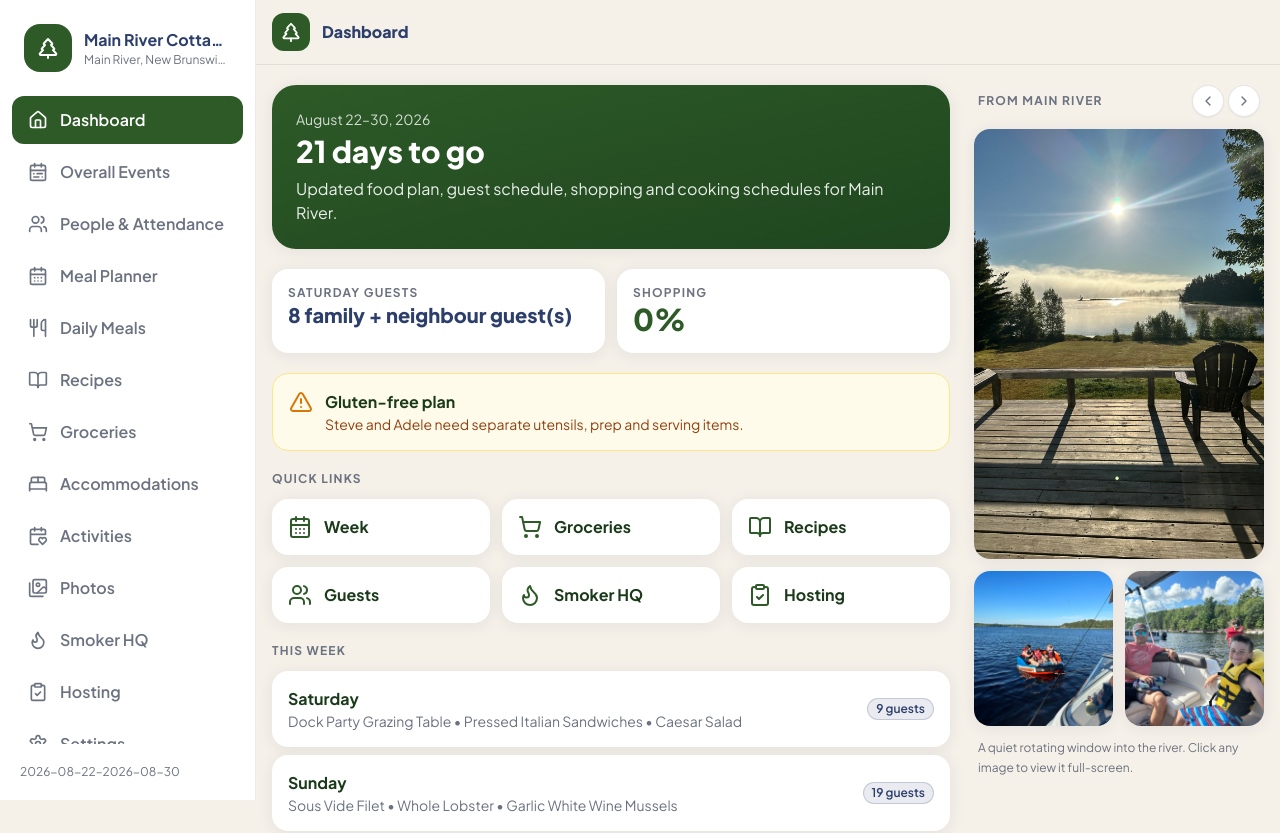
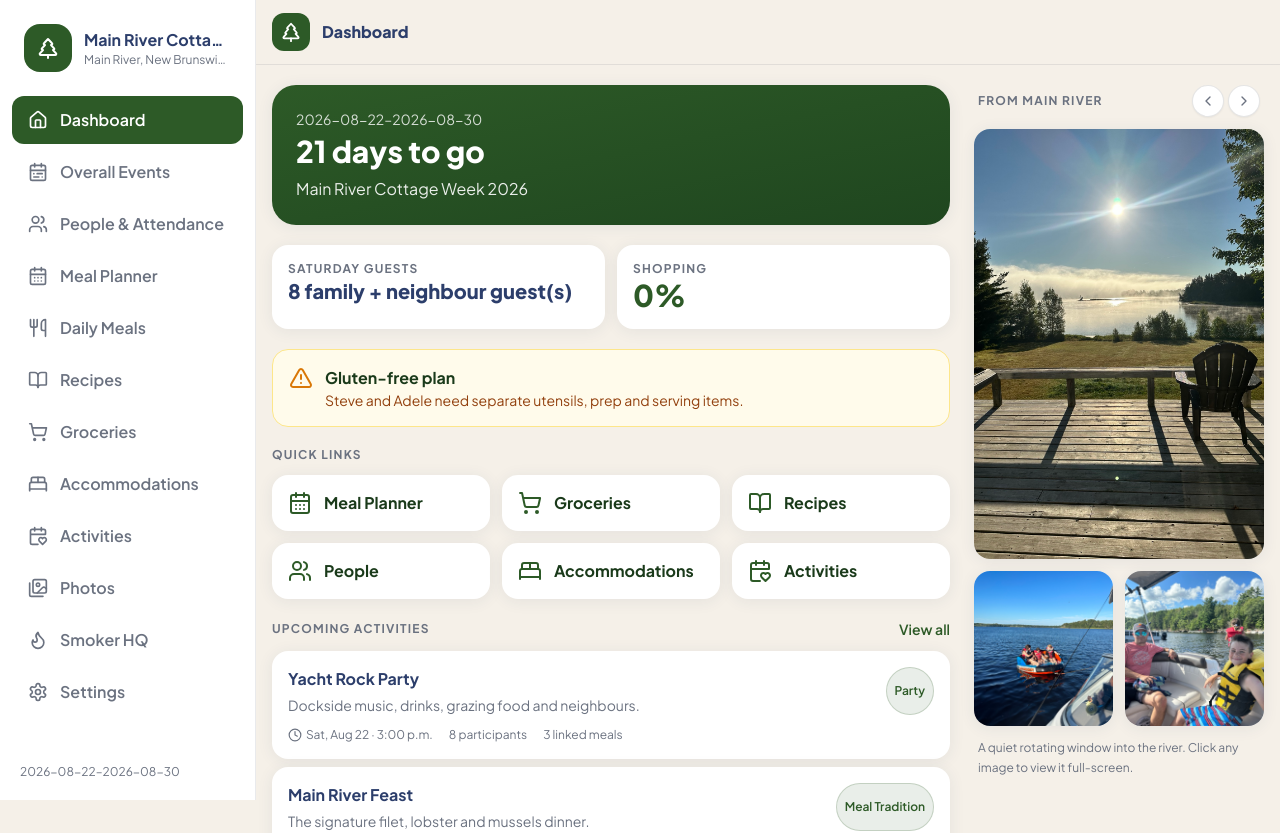
Before and after one commit to deniseblinn-star/main-river-cottage-guide, a React (Vite) app: page / in a window 1280 px wide. Shown: the top 833 px of the page. Built offline with nearby package versions, Linux system fonts and the light colour scheme.

Commit message:
Add dashboard activities and base grocery fixes

```diff
--- a/src/App.jsx
+++ b/src/App.jsx
@@ -10,7 +10,6 @@ import AddRecipe from './pages/AddRecipe'
 import Groceries from './pages/Groceries'
 import Guests from './pages/Guests'
 import SmokerHQ from './pages/SmokerHQ'
-import Hosting from './pages/Hosting'
 import Settings from './pages/Settings'
 import Events from './pages/Events'
 import Photos from './pages/Photos'
@@ -36,7 +35,6 @@ export default function App(){
   <Route path="/groceries" element={<Groceries/>}/>
   <Route path="/guests" element={<Guests/>}/>
   <Route path="/smoker" element={<SmokerHQ/>}/>
-  <Route path="/hosting" element={<Hosting/>}/>
   <Route path="/events" element={<Events/>}/>
   <Route path="/photos" element={<Photos/>}/>
   <Route path="/settings" element={<Settings/>}/>
--- a/src/components/layout/MobileMoreMenu.jsx
+++ b/src/components/layout/MobileMoreMenu.jsx
@@ -1,4 +1,4 @@
 import { Link } from 'react-router-dom'
-import { Utensils, BookOpen, Users, ClipboardCheck, Settings, X, CalendarHeart, Images, CalendarRange, BedDouble } from 'lucide-react'
-const items=[['/overall-events',CalendarRange,'Overall Events','Select or create a gathering'],['/people',Users,'People & Attendance','Profiles, arrival and departure'],['/daily',Utensils,'Daily Meals','Today by meal'],['/recipes',BookOpen,'Recipes','Ingredients and steps'],['/accommodations',BedDouble,'Accommodations','Nightly beds and sleeping spaces'],['/events',CalendarHeart,'Activities','Things happening within the event'],['/photos',Images,'Photos','Shared family gallery'],['/hosting',ClipboardCheck,'Hosting','Checklists'],['/settings',Settings,'Settings','App and data']]
+import { Utensils, BookOpen, Users, Settings, X, CalendarHeart, Images, CalendarRange, BedDouble } from 'lucide-react'
+const items=[['/overall-events',CalendarRange,'Overall Events','Select or create a gathering'],['/people',Users,'People & Attendance','Profiles, arrival and departure'],['/daily',Utensils,'Daily Meals','Today by meal'],['/recipes',BookOpen,'Recipes','Ingredients and steps'],['/accommodations',BedDouble,'Accommodations','Nightly beds and sleeping spaces'],['/events',CalendarHeart,'Activities','Things happening within the event'],['/photos',Images,'Photos','Shared family gallery'],['/settings',Settings,'Settings','App and data']]
 export default function MobileMoreMenu({open,onClose}){if(!open)return null;return <div className="fixed inset-0 z-50 bg-black/35 flex items-end" onClick={onClose}><div className="bg-cream rounded-t-3xl w-full p-5 pb-10 max-h-[85vh] overflow-auto" onClick={e=>e.stopPropagation()}><div className="flex justify-between mb-3"><b className="text-navy">More</b><button onClick={onClose}><X/></button></div><div className="space-y-2">{items.map(([to,I,t,d])=><Link key={to} to={to} onClick={onClose} className="card flex gap-3 items-center"><I className="text-forest"/><div><b>{t}</b><p className="text-xs text-stone">{d}</p></div></Link>)}</div></div></div>}
--- a/src/components/layout/Sidebar.jsx
+++ b/src/components/layout/Sidebar.jsx
@@ -1,7 +1,7 @@
 import { NavLink } from 'react-router-dom'
-import { Home, CalendarDays, Utensils, BookOpen, ShoppingCart, Users, Flame, ClipboardCheck, Settings, TreePine, CalendarHeart, Images, CalendarRange, BedDouble } from 'lucide-react'
+import { Home, CalendarDays, Utensils, BookOpen, ShoppingCart, Users, Flame, Settings, TreePine, CalendarHeart, Images, CalendarRange, BedDouble } from 'lucide-react'
 import { useEvent } from '../../context/EventContext'
-const nav=[['/',Home,'Dashboard'],['/overall-events',CalendarRange,'Overall Events'],['/people',Users,'People & Attendance'],['/planner',CalendarDays,'Meal Planner'],['/daily',Utensils,'Daily Meals'],['/recipes',BookOpen,'Recipes'],['/groceries',ShoppingCart,'Groceries'],['/accommodations',BedDouble,'Accommodations'],['/events',CalendarHeart,'Activities'],['/photos',Images,'Photos'],['/smoker',Flame,'Smoker HQ'],['/hosting',ClipboardCheck,'Hosting'],['/settings',Settings,'Settings']]
+const nav=[['/',Home,'Dashboard'],['/overall-events',CalendarRange,'Overall Events'],['/people',Users,'People & Attendance'],['/planner',CalendarDays,'Meal Planner'],['/daily',Utensils,'Daily Meals'],['/recipes',BookOpen,'Recipes'],['/groceries',ShoppingCart,'Groceries'],['/accommodations',BedDouble,'Accommodations'],['/events',CalendarHeart,'Activities'],['/photos',Images,'Photos'],['/smoker',Flame,'Smoker HQ'],['/settings',Settings,'Settings']]
 export default function Sidebar(){
  const {activeEvent}=useEvent()
  return <aside className="hidden lg:flex fixed inset-y-0 left-0 w-64 bg-white border-r border-stone/15 flex-col z-40">
--- a/src/pages/Dashboard.jsx
+++ b/src/pages/Dashboard.jsx
@@ -1,23 +1,36 @@
 import { Link } from 'react-router-dom'
-import { CalendarDays, ShoppingCart, BookOpen, Users, Flame, ClipboardCheck, AlertTriangle } from 'lucide-react'
+import { CalendarDays, ShoppingCart, BookOpen, Users, Flame, AlertTriangle, CalendarHeart, BedDouble, Clock, MapPin } from 'lucide-react'
 import week from '../data/week.json'
-import guestData from '../data/guests.json'
 import groceryData from '../data/groceries.json'
 import { getDaysUntil } from '../utils'
 import PhotoRail from '../components/PhotoRail'
+import { useEvent } from '../context/EventContext'
+import { activityDateLabel, activityTimeLabel } from '../utils/activities'
 
 export default function Dashboard(){
- const c=getDaysUntil(guestData.cottageDates.start,guestData.cottageDates.end)
+ const {activeEvent,activityTemplates}=useEvent()
+ const c=getDaysUntil(activeEvent?.startDate||'2026-08-22',activeEvent?.endDate||'2026-08-30')
  const checked=JSON.parse(localStorage.getItem('cottage-groceries-checked')||'{}')
  const done=Object.values(checked).filter(Boolean).length, total=groceryData.items.length
- const links=[['/planner',CalendarDays,'Week'],['/groceries',ShoppingCart,'Groceries'],['/recipes',BookOpen,'Recipes'],['/guests',Users,'Guests'],['/smoker',Flame,'Smoker HQ'],['/hosting',ClipboardCheck,'Hosting']]
+ const links=[
+  ['/planner',CalendarDays,'Meal Planner'],
+  ['/groceries',ShoppingCart,'Groceries'],
+  ['/recipes',BookOpen,'Recipes'],
+  ['/people',Users,'People'],
+  ['/accommodations',BedDouble,'Accommodations'],
+  ['/events',CalendarHeart,'Activities']
+ ]
+ const templateMap=Object.fromEntries((activityTemplates||[]).map(item=>[item.id,item]))
+ const activities=[...(activeEvent?.activityInstances||[])]
+   .sort((a,b)=>`${a.date}T${a.startTime}`.localeCompare(`${b.date}T${b.startTime}`))
+   .slice(0,5)
 
  return <div className="xl:grid xl:grid-cols-[minmax(0,1fr)_290px] xl:gap-6 xl:items-start">
   <div className="space-y-5 min-w-0">
     <section className="rounded-3xl bg-gradient-to-br from-forest to-forest-800 text-white p-6 shadow-card">
-      <p className="text-sm opacity-80">August 22–30, 2026</p>
+      <p className="text-sm opacity-80">{activeEvent?.startDate}–{activeEvent?.endDate}</p>
       <h2 className="text-3xl font-extrabold mt-1">{c.label}</h2>
-      <p className="mt-2 opacity-90">Updated food plan, guest schedule, shopping and cooking schedules for Main River.</p>
+      <p className="mt-2 opacity-90">{activeEvent?.name||'Main River Cottage Planner'}</p>
     </section>
 
     <div className="grid grid-cols-2 gap-3">
@@ -37,6 +50,30 @@ export default function Dashboard(){
       </div>
     </section>
 
+    <section>
+      <div className="flex justify-between items-center mb-3">
+        <h3 className="section-title">Upcoming activities</h3>
+        <Link to="/events" className="text-sm font-semibold text-forest">View all</Link>
+      </div>
+      <div className="space-y-2">
+        {activities.map(activity=>{
+          const template=templateMap[activity.templateId]
+          return <Link to="/events" key={activity.id} className="card card-hover block">
+            <div className="flex flex-wrap justify-between gap-2">
+              <div><b className="text-navy">{template?.name||'Activity'}</b><p className="text-sm text-stone mt-1">{template?.description||''}</p></div>
+              <span className="badge-forest">{template?.category||'Activity'}</span>
+            </div>
+            <div className="flex flex-wrap gap-4 text-xs text-stone mt-3">
+              <span className="flex items-center gap-1"><Clock size={14}/>{activityDateLabel(activity.date)} · {activityTimeLabel(activity.startTime)}</span>
+              {activity.location&&<span className="flex items-center gap-1"><MapPin size={14}/>{activity.location}</span>}
+              <span>{(activity.attendeeIds||[]).length} participants</span>
+              <span>{(activity.linkedMealSlotIds||[]).length} linked meals</span>
+            </div>
+          </Link>
+        })}
+        {!activities.length&&<div className="card text-center text-stone">No activities scheduled yet.</div>}
+      </div>
+    </section>
 
     <section>
       <h3 className="section-title mb-3">This week</h3>
@@ -48,7 +85,6 @@ export default function Dashboard(){
       </div>
     </section>
   </div>
-
   <PhotoRail/>
  </div>
 }
```
Also changed, not shown: src/pages/Groceries.jsx (+53 -21 lines), README.txt, 1 other file (tests, documents, lock files or other folders).
